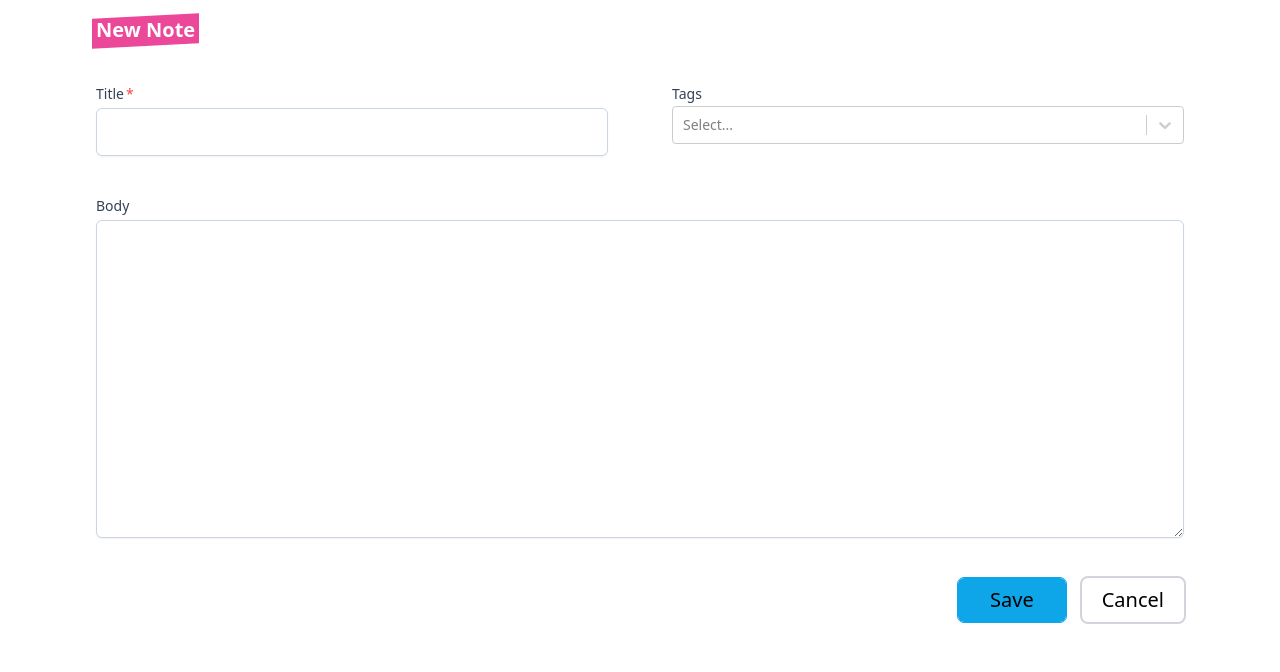
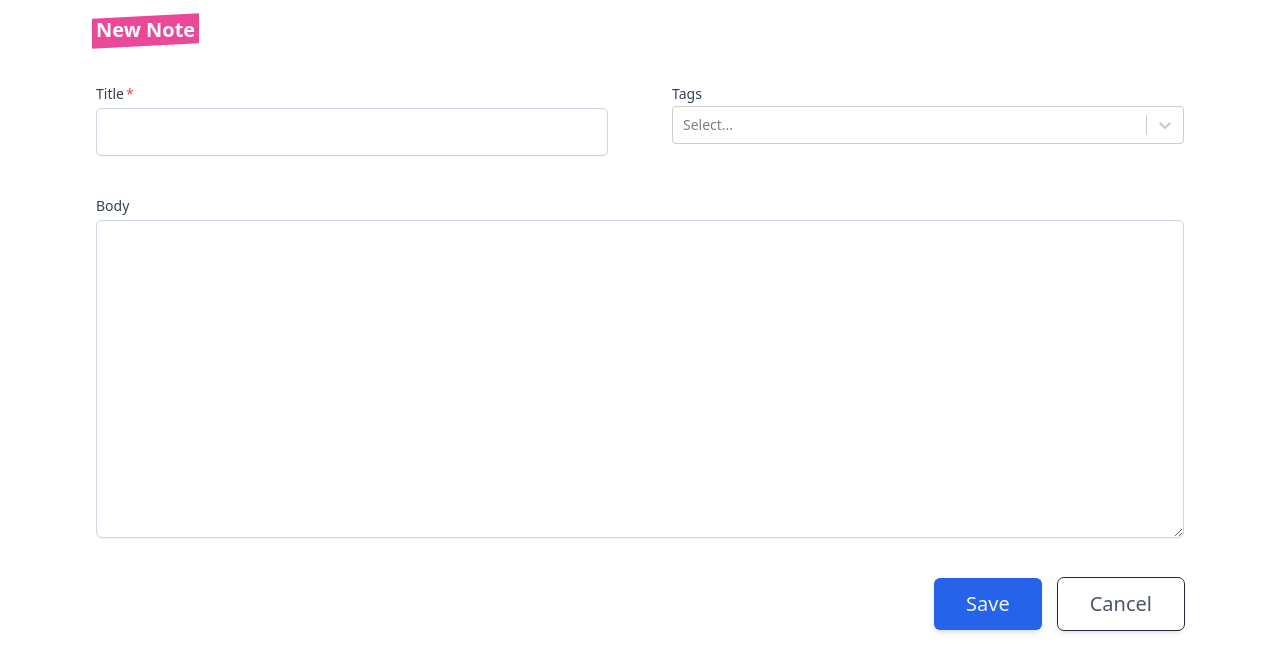
Before and after one commit to iancenry/notes-react-ts, a React (Vite) app: page /new in a window 1280 px wide. Shown: the top 672 px of the page. Built offline with nearby package versions, Linux system fonts and the light colour scheme.

Commit message:
feat: custom button component

```diff
--- /dev/null
+++ b/src/components/Button.tsx
@@ -0,0 +1,22 @@
+export type Button = {
+  hasBackground: boolean
+  text: string
+  isSubmit?: boolean
+}
+
+const Button = ({ hasBackground, text, isSubmit = false }: Button) => {
+  return (
+    <button
+      type={isSubmit === true ? 'submit' : 'button'}
+      className={`${
+        hasBackground
+          ? 'bg-blue-600 text-gray-100'
+          : 'outline outline-1 outline-gray-800 text-gray-600'
+      }  cursor-pointer rounded-md text-xl shadow-md active:shadow-2xl px-5 py-2 md:px-8 md:py-3`}
+    >
+      {text}
+    </button>
+  )
+}
+
+export default Button
--- a/src/components/NoteForm.tsx
+++ b/src/components/NoteForm.tsx
@@ -3,6 +3,7 @@ import CreatableReactSelect from 'react-select/creatable'
 import { NewNoteProps, Tag } from '../@types/notes'
 import { useState } from 'react'
 import { v4 as uuidV4 } from 'uuid'
+import { Button } from '.'
 
 const NoteForm = ({ onAddTag, availableTags }: NewNoteProps) => {
   const [selectedTags, setSelectedTags] = useState<Tag[]>([])
@@ -78,20 +79,10 @@ const NoteForm = ({ onAddTag, availableTags }: NewNoteProps) => {
       </div>
 
       <div className="flex flex-row gap-4 justify-end">
-        <button
-          type="submit"
-          className="outline outline-1 outline-sky-500 bg-sky-500 hover:bg-sky-700 px-8 py-2 rounded-md text-xl"
-        >
-          Save
-        </button>
+        <Button hasBackground={true} text="Save" isSubmit={true} />
 
         <Link to="..">
-          <button
-            type="button"
-            className="outline outline-2 outline-gray-300 px-5 py-2 rounded-md text-xl"
-          >
-            Cancel
-          </button>
+          <Button hasBackground={false} text="Cancel" />
         </Link>
       </div>
     </Form>
--- a/src/components/index.ts
+++ b/src/components/index.ts
@@ -1,4 +1,7 @@
 import NewNote from './NewNote'
 import NoteForm from './NoteForm'
+import NoteList from './NoteList'
+import NoteCard from './NoteCard'
+import Button from './Button'
 
-export { NewNote, NoteForm }
+export { NewNote, NoteForm, NoteList, NoteCard, Button }
```
